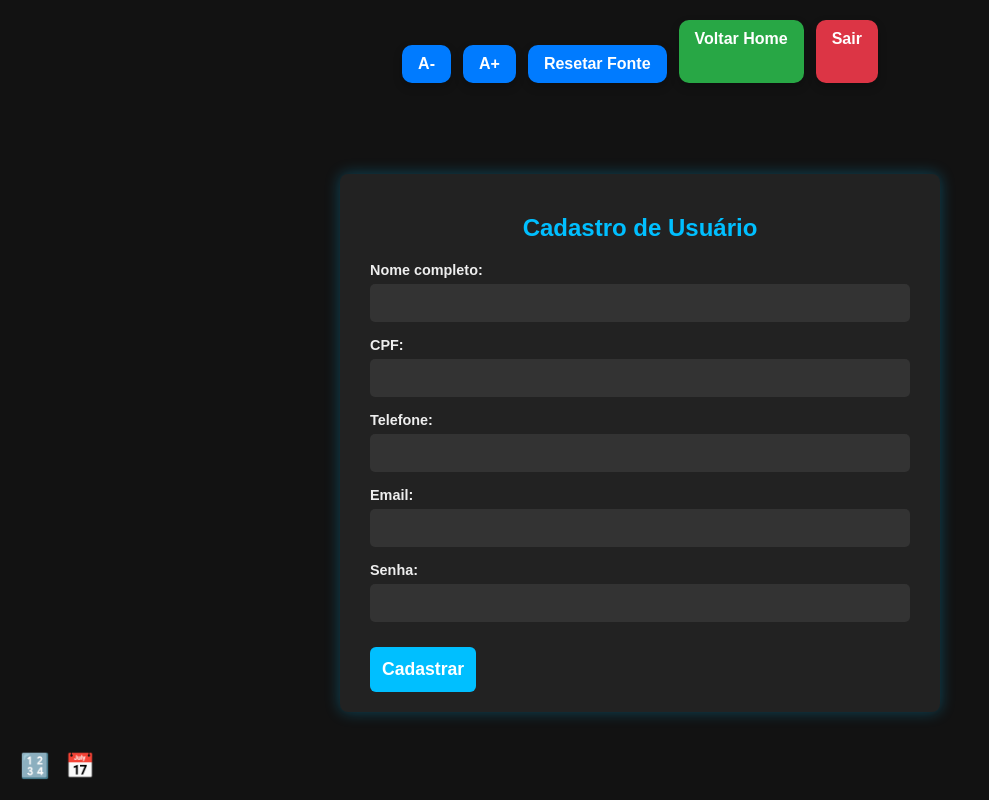
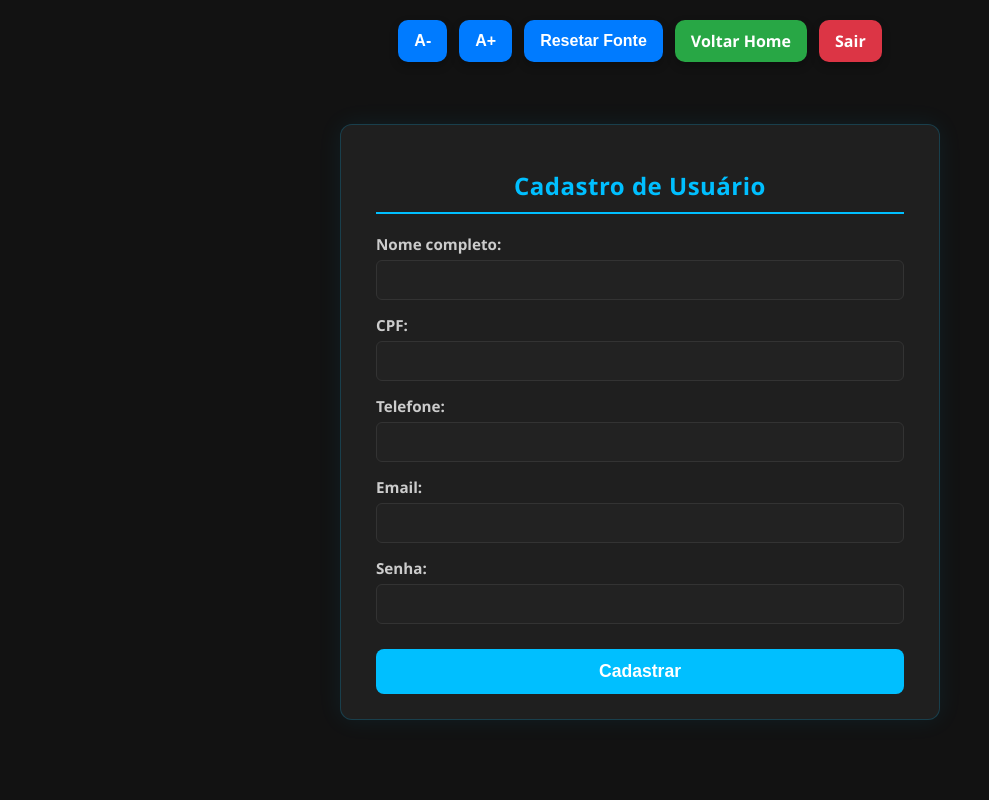
Before and after one commit to felippefardin/app-controle-contas, a PHP site: page /pages/registro.php in a window 1280 px wide. Shown: the whole page, without its empty margins (0-989 px from the left). Run offline with PHP 8.4, Linux system fonts and the light colour scheme.

Commit message:
tela cadastrar usuario atualizado

```diff
--- a/pages/registro.php
+++ b/pages/registro.php
@@ -4,91 +4,102 @@
   body {
     background-color: #121212;
     color: #eee;
-    font-family: Arial, sans-serif;
+    font-family: 'Segoe UI', Tahoma, Geneva, Verdana, sans-serif;
     margin: 0;
     padding: 0;
   }
 
-  /* Container apenas para o formulário */
+  /* Container centralizado */
   .form-container {
     display: flex;
     justify-content: center;
     align-items: center;
-    min-height: calc(100vh - 120px);
+    min-height: calc(100vh - 120px); /* Ajusta considerando header/footer */
     padding: 20px;
     box-sizing: border-box;
   }
 
   form {
-    background-color: #222;
-    padding: 20px 30px;
-    border-radius: 8px;
+    background-color: #1f1f1f;
+    padding: 25px 35px;
+    border-radius: 12px;
     max-width: 600px;
     width: 100%;
     box-sizing: border-box;
-    box-shadow: 0 0 15px rgba(0, 191, 255, 0.3);
+    border: 1px solid rgba(0, 191, 255, 0.2);
+    box-shadow: 0 0 25px rgba(0, 191, 255, 0.08);
+    transition: box-shadow 0.3s ease, transform 0.2s ease;
+  }
+
+  form:hover {
+    box-shadow: 0 0 35px rgba(0, 191, 255, 0.15);
+    transform: translateY(-2px);
   }
 
   h2 {
     text-align: center;
     margin-bottom: 20px;
     color: #00bfff;
+    border-bottom: 2px solid #00bfff;
+    padding-bottom: 10px;
+    letter-spacing: 0.5px;
   }
 
   label {
     display: block;
     margin-top: 15px;
     font-weight: bold;
-    font-size: 0.9rem;
+    font-size: 0.95rem;
+    color: #ccc;
   }
 
   input {
     width: 100%;
     padding: 10px 12px;
     margin-top: 6px;
-    border-radius: 5px;
-    border: none;
-    background-color: #333;
+    border-radius: 6px;
+    border: 1px solid #333;
+    background-color: #222;
     color: #eee;
     font-size: 1rem;
     box-sizing: border-box;
+    transition: all 0.2s ease;
   }
 
   input:focus {
     outline: 2px solid #00bfff;
-    background-color: #444;
+    background-color: #333;
     color: #fff;
   }
 
-  button {
-    margin-top: 25px;
-    /* width: 100%; */
-    padding: 12px;
+ /* --- ESTILO ESPECÍFICO PARA O BOTÃO DO FORMULÁRIO --- */
+.btn-submit {
+  width: 100%; /* Ocupa a largura toda do formulário */
+  margin-top: 25px; /* Espaço acima do botão */
+  padding: 12px 16px;
   border: none;
-    border-radius: 6px;
-    background-color: #00bfff;
-    color: #fff;
+  border-radius: 8px;
+  background-color: #00bfff; /* Cor de fundo azul clara */
+  color: #fff; /* Cor do texto branca */
   font-weight: bold;
   font-size: 1.1rem;
   cursor: pointer;
-    transition: background-color 0.3s ease;
+  transition: background-color 0.3s ease, transform 0.2s ease; /* Efeitos de transição suaves */
 }
 
-  button:hover,
-  button:focus {
-    background-color: #0099cc;
+/* Estilo para quando o mouse está sobre o botão ou ele está focado */
+.btn-submit:hover,
+.btn-submit:focus {
+  background-color: #0099cc; /* Cor de fundo escurece */
   outline: none;
+  transform: translateY(-1px); /* Leve elevação para dar feedback */
 }
 
-  /* Responsividade */
-  @media (max-width: 480px) {
-    form {
-      padding: 15px 20px;
-      max-width: 90%;
-    }
-    button {
+/* Ajuste para telas menores (responsividade) */
+@media (max-width: 768px) {
+  .btn-submit {
     font-size: 1rem;
-      padding: 10px;
+    padding: 12px;
   }
 }
 </style>
@@ -112,8 +123,6 @@
     <label for="senha">Senha:</label>
     <input type="password" id="senha" name="senha" required>
 
-    <button type="submit">Cadastrar</button>
+    <button class="btn-submit" type="submit">Cadastrar</button>
   </form>
 </div>
-
-<?php include('../includes/footer.php'); ?>
```
Lines whose indentation alone changed are shown as unchanged.
